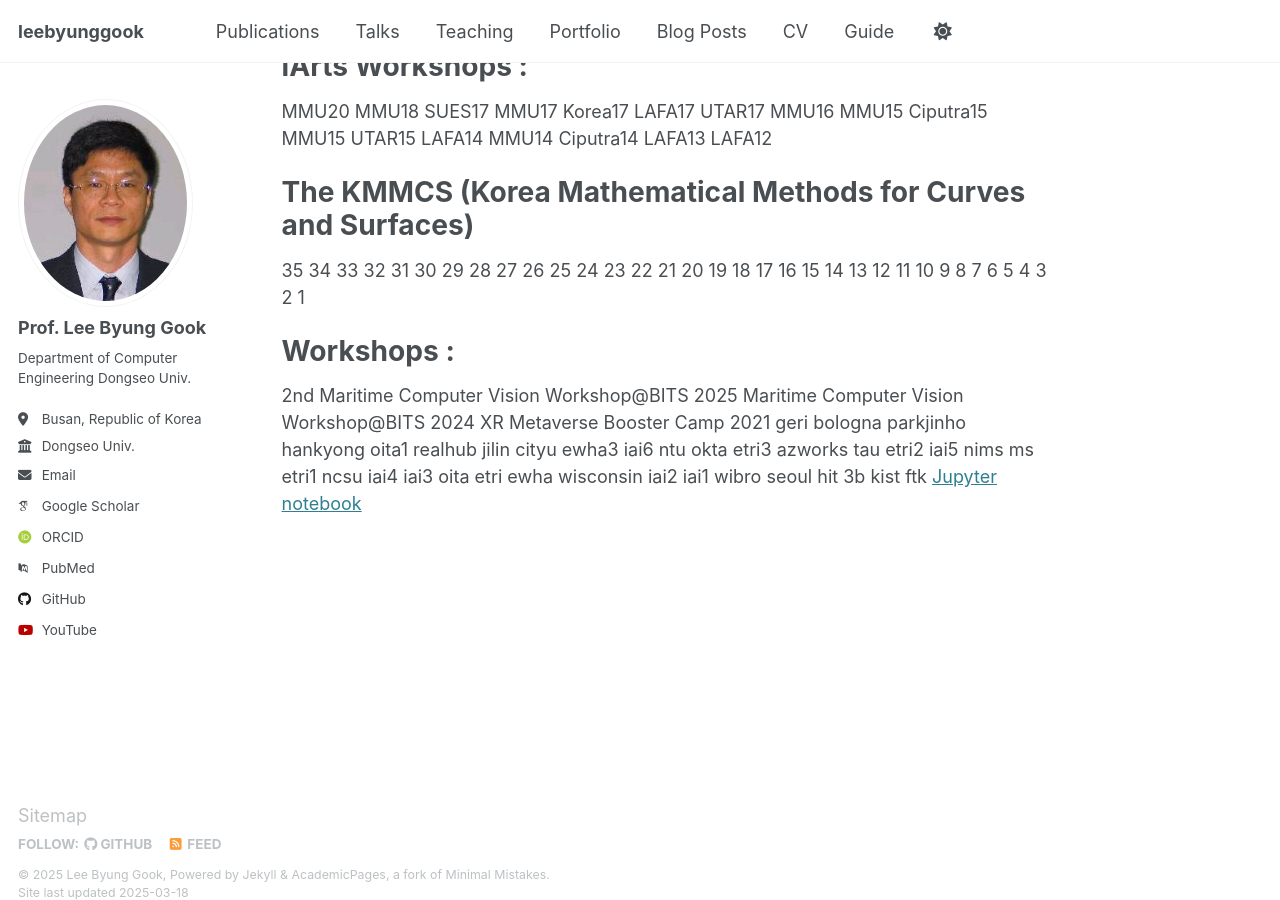
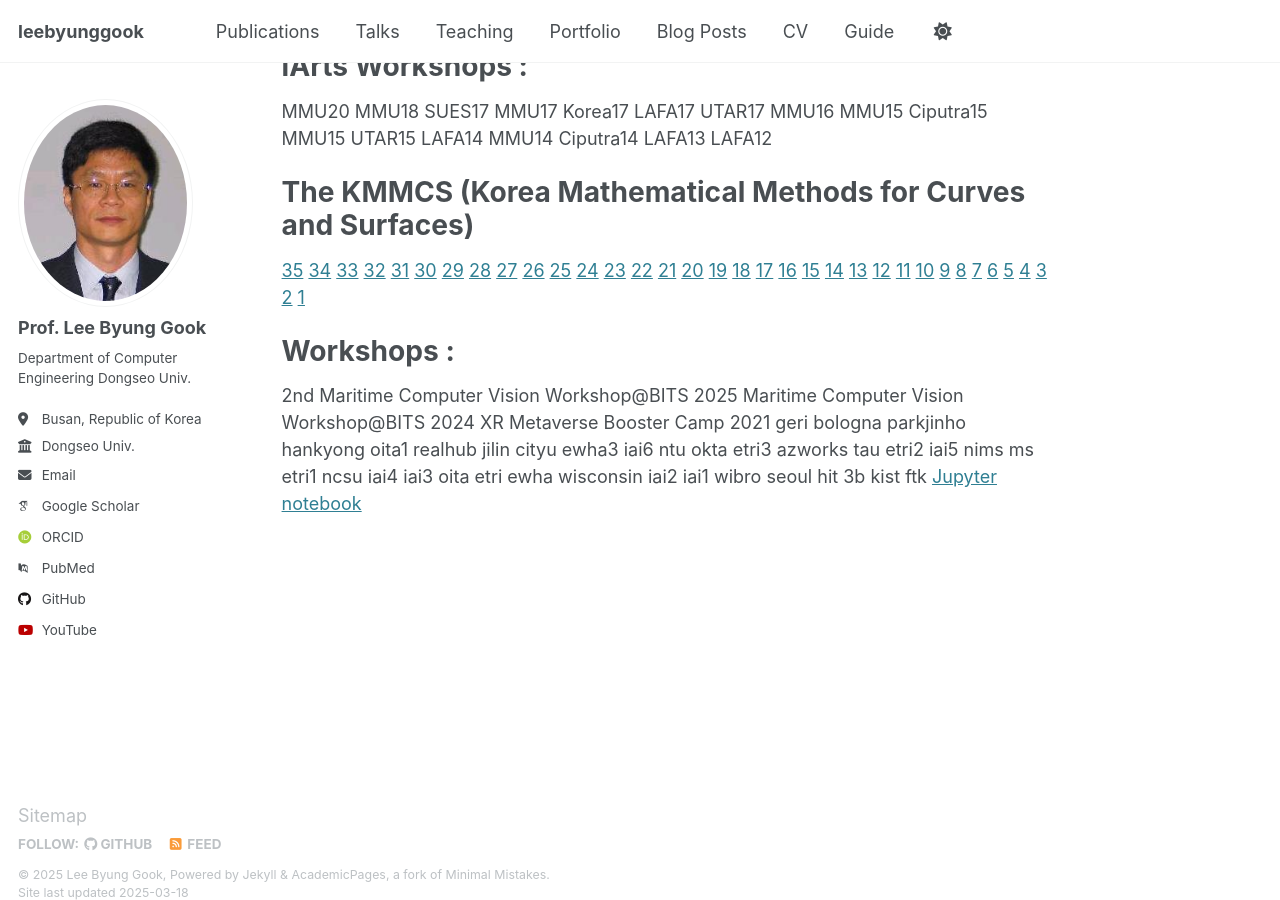
Before and after one commit to leebyunggook/leebyunggook.github.io, a Jekyll site: the page built from _pages/about.md, in a window 1280 px wide and 900 px high, scrolled down 592 px. Built offline with Jekyll 4.4.1, drawn with Linux system fonts in a browser that asks for light colours; some web fonts are replaced; part of the change alters nothing that is shown.

```diff
--- a/_pages/about.md
+++ b/_pages/about.md
@@ -75,8 +75,41 @@ MMU20 MMU18 SUES17 MMU17 Korea17 LAFA17 UTAR17 MMU16 MMU15 Ciputra15 MMU15 UTAR1
 
 The KMMCS (Korea Mathematical Methods for Curves and Surfaces)
 ======
-35 34 33 32 31 30 29 28 27 26 25 24 23 22 21 20
-19 18 17 16 15 14 13 12 11 10 9 8 7 6 5 4 3 2 1
+[35](https://docs.google.com/document/d/1j5MIEVHpqOdAu2lAsDmOFpu5NjgIxDaq0HuXbudSnJI/edit?usp=sharing)
+[34](https://docs.google.com/document/d/1UI4Ic3ARTsrrDqf7KNpR18JgzpCixYd462X7Ksx-u1g/edit?usp=sharing)
+[33](https://docs.google.com/document/d/1v5sXl4leuQAZlmUjRyuRsaRntCC7YoYe5xH1CE3zv8s/edit?usp=sharing)
+[32](https://docs.google.com/document/d/1GzWfaUJ016oGNgu-LuggMJTKWjBiBdCWDlXaMW3CnFg/edit?usp=sharing)
+[31](https://docs.google.com/document/d/17Tonay23ppScW1w3jBEyKKp5uv4a5CvWZEPiu2fBRps/edit?usp=sharing)
+[30](https://docs.google.com/document/d/1zJbiuLE4D7Ztqc9Cbtl5jAL_hmnMDnWgKxNwIiKHqOg/edit?usp=sharing)
+[29](https://docs.google.com/document/d/1ztA2zuL80mVlBZDURswkoVqG0dIhz_TapP5zaij7mOc/edit?usp=sharing)
+[28](https://docs.google.com/document/d/1ePYBvzc63OJ6QL3c7F56virLtJKfdnm4_JI0xsLll38/edit?usp=sharing)
+[27](https://docs.google.com/document/d/132kWY-mxwhVBRcIblkYO1e0udgsiYOhBePvG-JnxlZE/edit?usp=sharing)
+[26](https://docs.google.com/document/d/1sV2J4ai44h3GUco_EuNxZby8TzkIsL2Q0uwlZMaHKMg/edit?usp=sharing)
+[25](https://docs.google.com/document/d/1QJYZNnsSQOgZTxFXhuO6xORQU0NAzp8iCM-LeyTDShQ/edit?usp=sharing)
+[24](https://docs.google.com/document/d/152ZapPxTMh6hXDTzdTaC0Y-kYzCUesyZWbe2yxWAx1o/edit?usp=sharing)
+[23](http://kowon.dongseo.ac.kr/~lbg/cagd/kmmcs/kmmcs1202.html)
+[22](http://kowon.dongseo.ac.kr/~lbg/cagd/kmmcs/kmmcs1112.html)
+[21](http://kowon.dongseo.ac.kr/~lbg/cagd/kmmcs/kmmcs1109.html)
+[20](http://kowon.dongseo.ac.kr/~lbg/cagd/kmmcs/kmmcs1107.html)
+[19](http://kowon.dongseo.ac.kr/~lbg/cagd/kmmcs/kmmcs1008.html)
+[18](http://kowon.dongseo.ac.kr/~lbg/cagd/kmmcs/kmmcs1003.html)
+[17](http://kowon.dongseo.ac.kr/~lbg/cagd/kmmcs/kmmcs1001.html)
+[16](http://kowon.dongseo.ac.kr/~lbg/cagd/kmmcs/kmmcs0910.html)
+[15](http://kowon.dongseo.ac.kr/~lbg/cagd/kmmcs/kmmcs0908.html)
+[14](http://kowon.dongseo.ac.kr/~lbg/cagd/kmmcs/kmmcs0802.html)
+[13](http://kowon.dongseo.ac.kr/~lbg/cagd/kmmcs/kmmcs0707.html)
+[12](http://kowon.dongseo.ac.kr/~lbg/cagd/kmmcs/kmmcs0610.html)
+[11](http://kowon.dongseo.ac.kr/~lbg/cagd/kmmcs/kmmcs0608.html)
+[10](http://kowon.dongseo.ac.kr/~lbg/cagd/kmmcs/kmmcs0604.html)
+[9](http://kowon.dongseo.ac.kr/~lbg/cagd/kmmcs/kmmcs0601.html)
+[8](http://kowon.dongseo.ac.kr/~lbg/cagd/kmmcs/kmmcs0506.html)
+[7](http://kowon.dongseo.ac.kr/~lbg/cagd/kmmcs/kmmcs0502.html)
+[6](http://kowon.dongseo.ac.kr/~lbg/cagd/kmmcs/kmmcs0408.html)
+[5](http://kowon.dongseo.ac.kr/~lbg/cagd/kmmcs/kmmcs0406.html)
+[4](http://kowon.dongseo.ac.kr/~lbg/cagd/kmmcs/kmmcs0401.html)
+[3](http://kowon.dongseo.ac.kr/~lbg/cagd/kmmcs/kmmcs0310.html)
+[2](http://kowon.dongseo.ac.kr/~lbg/cagd/kmmcs/kmmcs0308.html)
+[1](http://kowon.dongseo.ac.kr/~lbg/cagd/kmmcs/kmmcs0304.html)
 
 Workshops :
 ======
```
